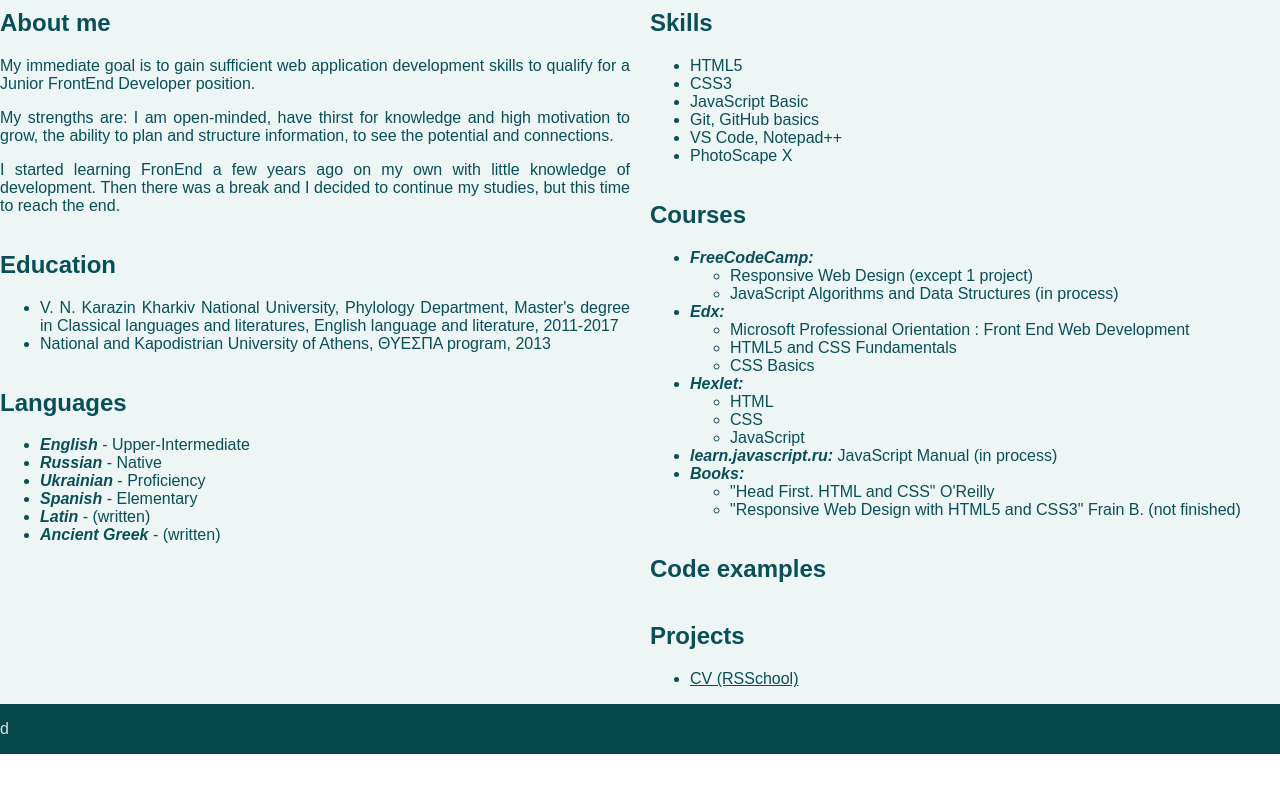
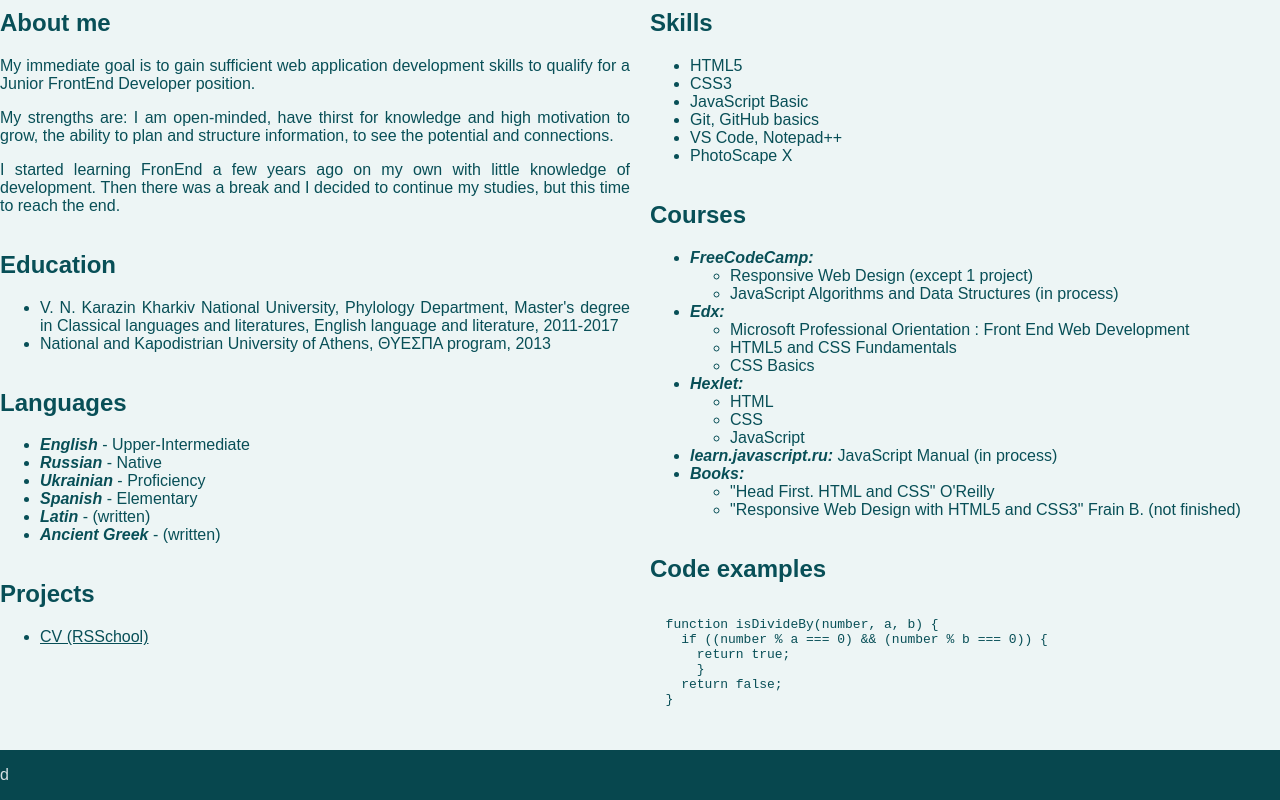
Before and after one commit to Waterlass/rsschool-cv, a plain HTML site: page index.html in a window 1280 px wide. Shown: the part 549-1349 px from the top of the page. Before the commit the page ends 1303 px from the top, so only its background shows below. Drawn offline with Linux system fonts and the light colour scheme.

Commit message:
feat: add code example

```diff
--- a/index.html
+++ b/index.html
@@ -18,10 +18,10 @@
             <li class="nav-item"><a href="#summary">About</a></li>
             <li class="nav-item"><a href="#education">Education</a></li>
             <li class="nav-item"><a href="#languages">Languages</a></li>
+            <li class="nav-item"><a href="#projects">Projects</a></li>
             <li class="nav-item"><a href="#skills">Skills</a></li>
             <li class="nav-item"><a href="#courses">Courses</a></li>
             <li class="nav-item"><a href="#code">Code</a></li>
-            <li class="nav-item"><a href="#projects">Projects</a></li>
           </ul>
         </nav>
       </div>
@@ -101,6 +101,17 @@
                 <li class="item"><span>Ancient Greek</span> - (written)</li>
               </ul>
             </section>
+
+            <section class="section" id="projects">
+              <h2 class="section-title">Projects</h2>
+              <ul class="list">
+                <li class="item main-link">
+                  <a href="https://waterlass.github.io/rsschool-cv/cv"
+                    >CV (RSSchool)</a
+                  >
+                </li>
+              </ul>
+            </section>
           </div>
 
           <div class="general">
@@ -160,17 +171,16 @@
 
             <section class="section" id="code">
               <h2 class="section-title">Code examples</h2>
-            </section>
-
-            <section class="section" id="projects">
-              <h2 class="section-title">Projects</h2>
-              <ul class="list">
-                <li class="item main-link">
-                  <a href="https://waterlass.github.io/rsschool-cv/cv"
-                    >CV (RSSchool)</a
-                  >
-                </li>
-              </ul>
+              <pre>
+                <code>
+  function isDivideBy(number, a, b) {
+    if ((number % a === 0) && (number % b === 0)) {
+      return true;
+      }
+    return false;
+  }
+                </code>
+              </pre>
             </section>
           </div>
         </div>
```
